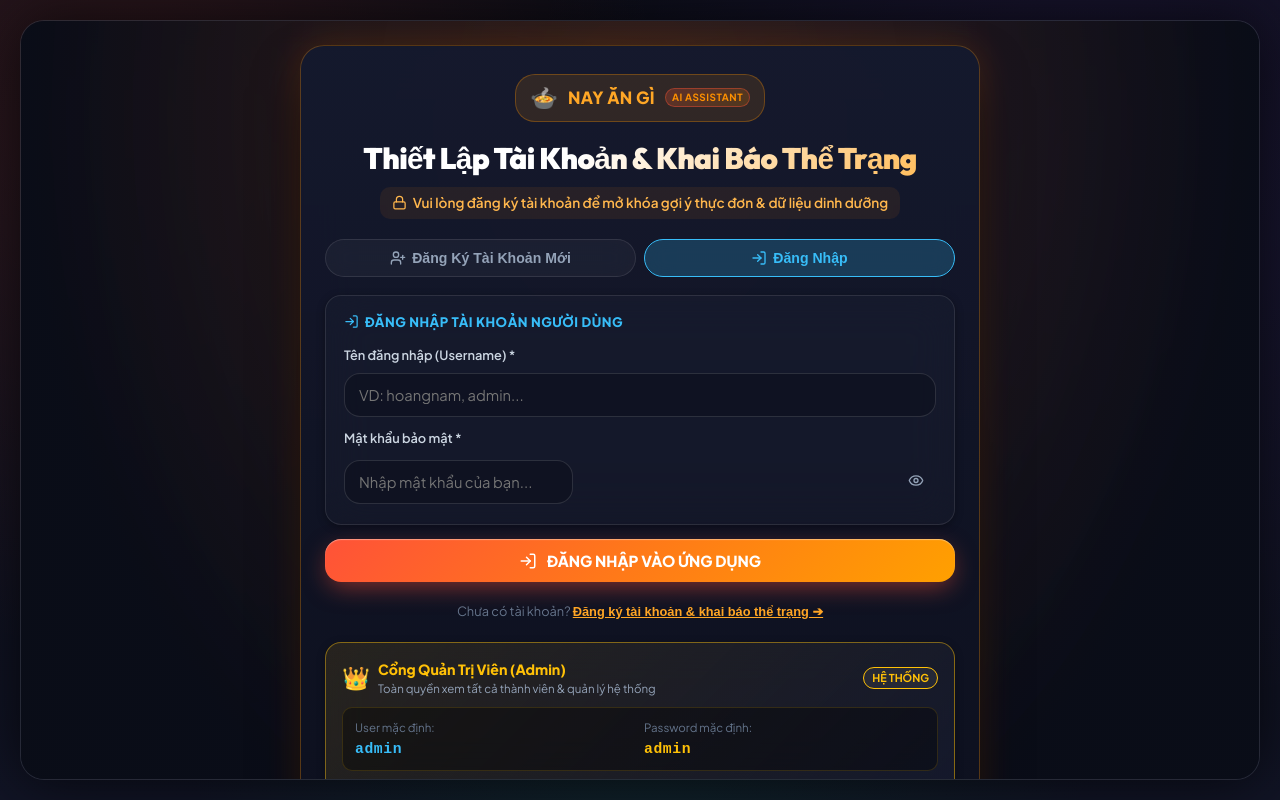
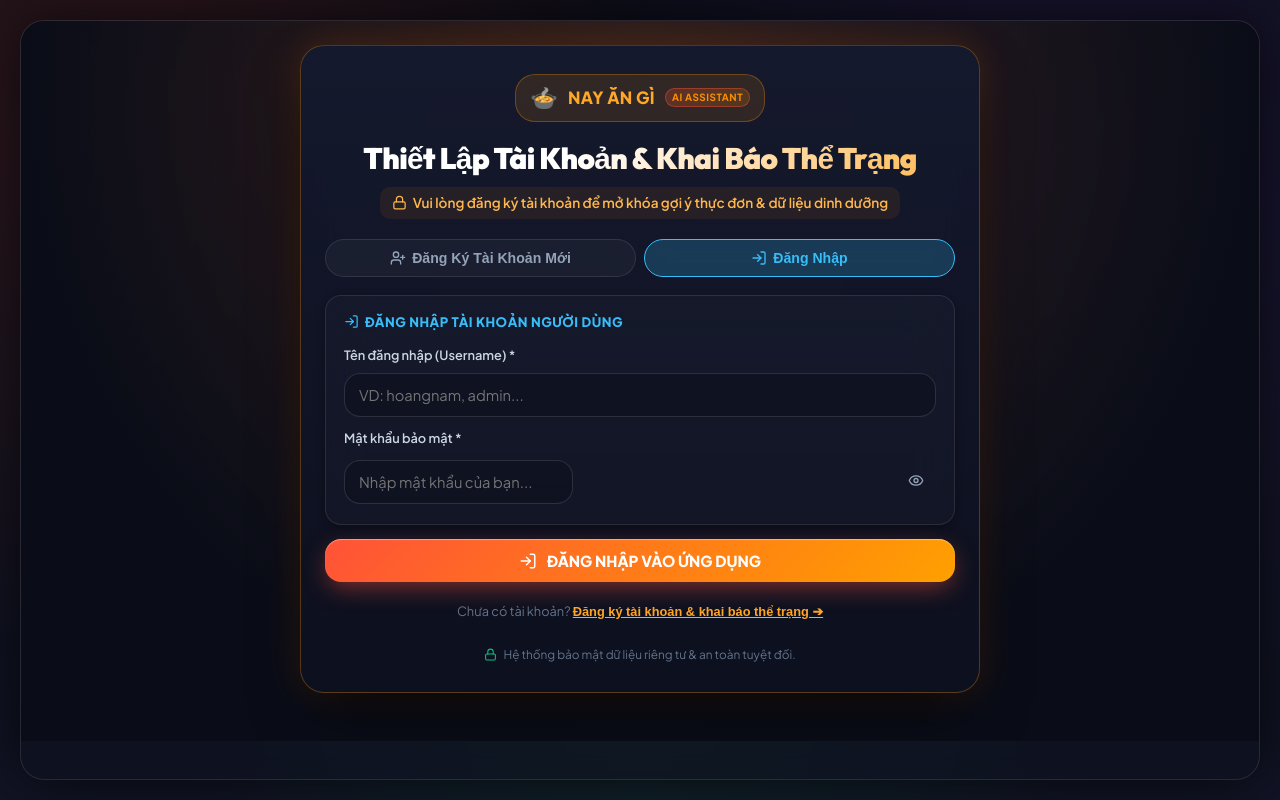
Before and after one commit to phinh12091990/vibe-nayangi, a React (Vite) app: page /menu in a window 1280 px wide. Both pictures are taken after a click on the button "Đăng Nhập". Built offline with nearby package versions, Linux system fonts and the light colour scheme.

Commit message:
fix(security): hide admin credentials completely from web UI, enforce manual secure login

```diff
--- a/src/components/AuthGate.jsx
+++ b/src/components/AuthGate.jsx
@@ -149,23 +149,6 @@ export default function AuthGate() {
       triggerConfetti();
     } else {
       setErrorMsg(res.message || 'Tên đăng nhập hoặc mật khẩu không chính xác.');
-    }
-  };
-
-  const handleAdminAutofill = () => {
-    setLoginUsername('admin');
-    setLoginPassword('admin');
-    setErrorMsg('');
-  };
-
-  const handleAdminQuickLogin = () => {
-    setLoginUsername('admin');
-    setLoginPassword('admin');
-    const res = loginWithCredentials('admin', 'admin');
-    if (res.success) {
-      triggerConfetti();
-    } else {
-      setErrorMsg(res.message || 'Đăng nhập Quản trị viên không thành công.');
     }
   };
 
@@ -708,106 +691,10 @@ export default function AuthGate() {
               </div>
             </form>
 
-            {/* CỔNG QUẢN TRỊ VIÊN (ADMIN) - USER: admin / PASSWORD: admin */}
-            <div
-              className="glass-panel"
-              style={{
-                padding: '16px',
-                border: '1px solid rgba(255, 193, 7, 0.45)',
-                background: 'linear-gradient(135deg, rgba(255, 193, 7, 0.1) 0%, rgba(20, 25, 46, 0.9) 100%)',
-                borderRadius: '16px',
-                marginTop: '4px'
-              }}
-            >
-              <div style={{ display: 'flex', alignItems: 'center', justifyContent: 'space-between', marginBottom: '10px' }}>
-                <div style={{ display: 'flex', alignItems: 'center', gap: '8px' }}>
-                  <span style={{ fontSize: '1.4rem' }}>👑</span>
-                  <div>
-                    <div style={{ fontSize: '0.88rem', fontWeight: 800, color: '#ffc107' }}>
-                      Cổng Quản Trị Viên (Admin)
-                    </div>
-                    <div style={{ fontSize: '0.72rem', color: 'var(--text-muted)' }}>
-                      Toàn quyền xem tất cả thành viên & quản lý hệ thống
-                    </div>
-                  </div>
-                </div>
-                <span className="glass-pill" style={{ color: '#ffc107', borderColor: '#ffc107', fontSize: '0.68rem', fontWeight: 700, padding: '2px 8px' }}>
-                  HỆ THỐNG
-                </span>
-              </div>
-
-              {/* Default Admin Info Card */}
-              <div style={{
-                display: 'grid',
-                gridTemplateColumns: '1fr 1fr',
-                gap: '8px',
-                background: 'rgba(0, 0, 0, 0.35)',
-                padding: '10px 12px',
-                borderRadius: '10px',
-                marginBottom: '12px',
-                fontSize: '0.8rem',
-                border: '1px solid rgba(255, 193, 7, 0.15)'
-              }}>
-                <div>
-                  <span style={{ color: 'var(--text-dim)', fontSize: '0.72rem' }}>User mặc định:</span>
-                  <div style={{ fontWeight: 800, color: '#38bdf8', fontFamily: 'monospace', fontSize: '0.92rem', letterSpacing: '0.04em' }}>
-                    admin
-                  </div>
-                </div>
-                <div>
-                  <span style={{ color: 'var(--text-dim)', fontSize: '0.72rem' }}>Password mặc định:</span>
-                  <div style={{ fontWeight: 800, color: '#ffc107', fontFamily: 'monospace', fontSize: '0.92rem', letterSpacing: '0.04em' }}>
-                    admin
-                  </div>
-                </div>
-              </div>
-
-              {/* Admin Actions */}
-              <div style={{ display: 'grid', gridTemplateColumns: '1fr 1fr', gap: '8px' }}>
-                <button
-                  type="button"
-                  onClick={handleAdminAutofill}
-                  className="glass-pill"
-                  style={{
-                    padding: '8px 10px',
-                    fontSize: '0.78rem',
-                    fontWeight: 700,
-                    justifyContent: 'center',
-                    background: 'rgba(255, 255, 255, 0.06)',
-                    borderColor: 'rgba(255, 255, 255, 0.15)',
-                    color: '#ffffff',
-                    cursor: 'pointer'
-                  }}
-                  title="Điền tự động user: admin / password: admin vào form"
-                >
-                  📝 Điền mẫu Admin
-                </button>
-
-                <button
-                  type="button"
-                  onClick={handleAdminQuickLogin}
-                  className="glass-pill"
-                  style={{
-                    padding: '8px 10px',
-                    fontSize: '0.78rem',
-                    fontWeight: 800,
-                    justifyContent: 'center',
-                    background: 'linear-gradient(135deg, rgba(255, 193, 7, 0.3) 0%, rgba(255, 152, 0, 0.3) 100%)',
-                    borderColor: '#ffc107',
-                    color: '#ffc107',
-                    cursor: 'pointer'
-                  }}
-                  title="Đăng nhập ngay lập tức với quyền Quản trị viên"
-                >
-                  ⚡ Đăng nhập Admin ➔
-                </button>
-              </div>
-            </div>
-
             {/* Privacy Protection Note */}
-            <div style={{ textAlign: 'center', fontSize: '0.74rem', color: 'var(--text-dim)', marginTop: '2px', display: 'flex', alignItems: 'center', justifyContent: 'center', gap: '6px' }}>
+            <div style={{ textAlign: 'center', fontSize: '0.74rem', color: 'var(--text-dim)', marginTop: '8px', display: 'flex', alignItems: 'center', justifyContent: 'center', gap: '6px' }}>
               <Lock size={13} color="#10b981" />
-              <span>Dữ liệu từng tài khoản được lưu trữ độc lập, bảo mật riêng tư.</span>
+              <span>Hệ thống bảo mật dữ liệu riêng tư & an toàn tuyệt đối.</span>
             </div>
 
           </div>
```
